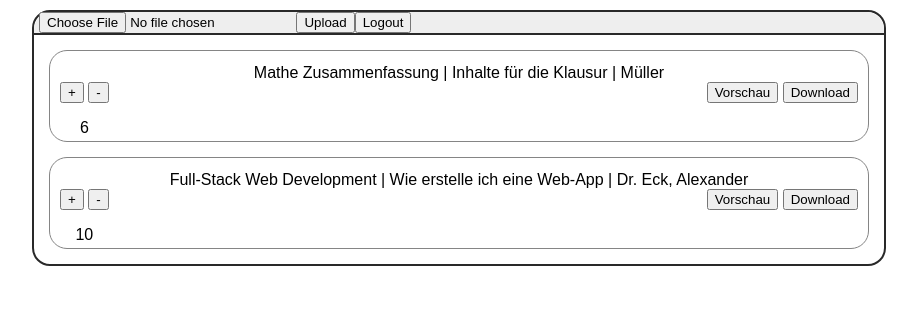
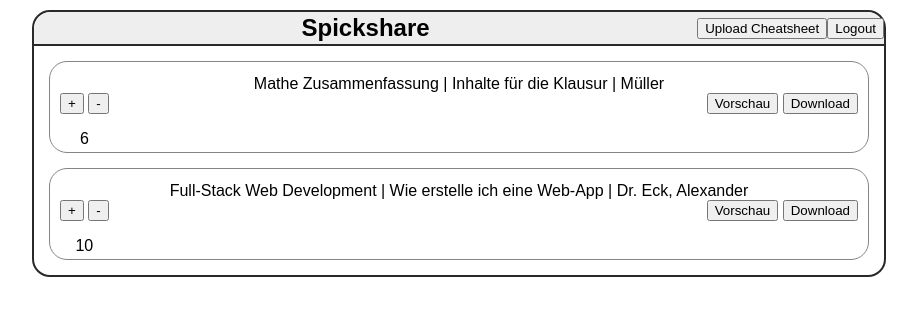
Before and after one commit to Jacob-ui/Spickshare, a Flask app: page /index/ in a window 1280 px wide. Shown: the top 316 px of the page, without its empty margins (181-1098 px from the left). Run offline with Flask 3, Linux system fonts and the light colour scheme; a user stored in the database is signed in.

Commit message:
Upload HTML + Uoload CheatSheet sichtbar wenn eingeloggt

```diff
--- a/myproject/app.py
+++ b/myproject/app.py
@@ -119,6 +119,10 @@ def logout():
     return redirect(url_for('index'))
 
 #CheatSheet DB
+@app.route("/upload")
+def upload():
+    return render_template('upload.html')
+
 
 # Voting +/-
 @app.route("/vote", methods=["POST"])
--- a/myproject/templates/index.html
+++ b/myproject/templates/index.html
@@ -7,15 +7,12 @@
 </head>
 
 <body>
-<nav>
-
-<div class="form-section">
-    <form action="/upload" method="post" enctype="multipart/form-data">
-        <input type="File" name="file">
-        <input type="submit" value="Upload">
-    </form>
-</div>
+<nav style="display: flex; justify-content: space-between; align-items: center; padding: 0px;">
     {% if user.is_authenticated %}
+        <h1>Spickshare</h1>
+        <form action="{{ url_for('upload')}}">
+             <button type="submit">Upload Cheatsheet</button>
+        </form>
         <a href="{{ url_for('logout') }}">
             <button>Logout</button>
         </a>
```
Also changed, not shown: myproject/templates/upload.html (added, +8 -0 lines).
